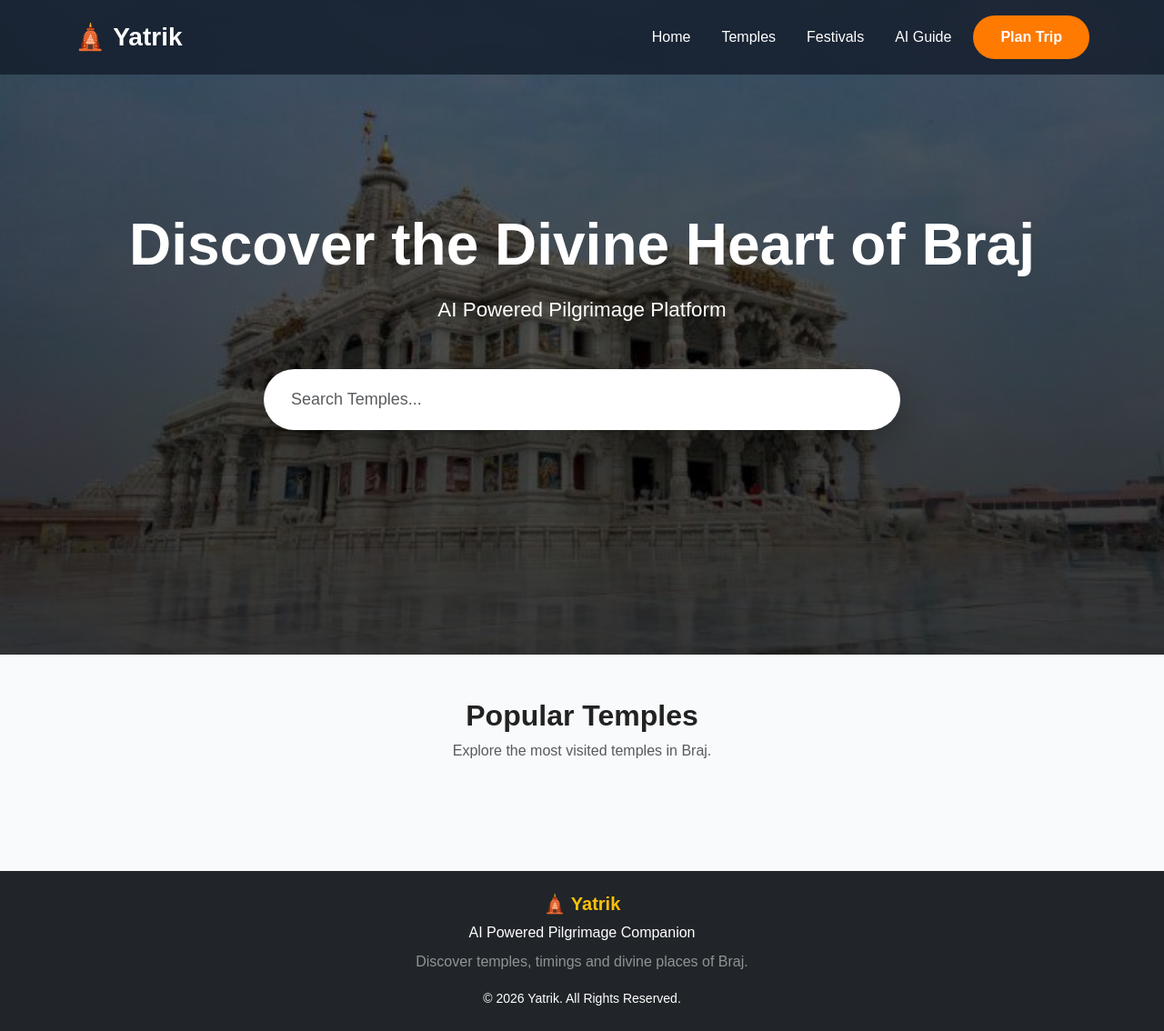
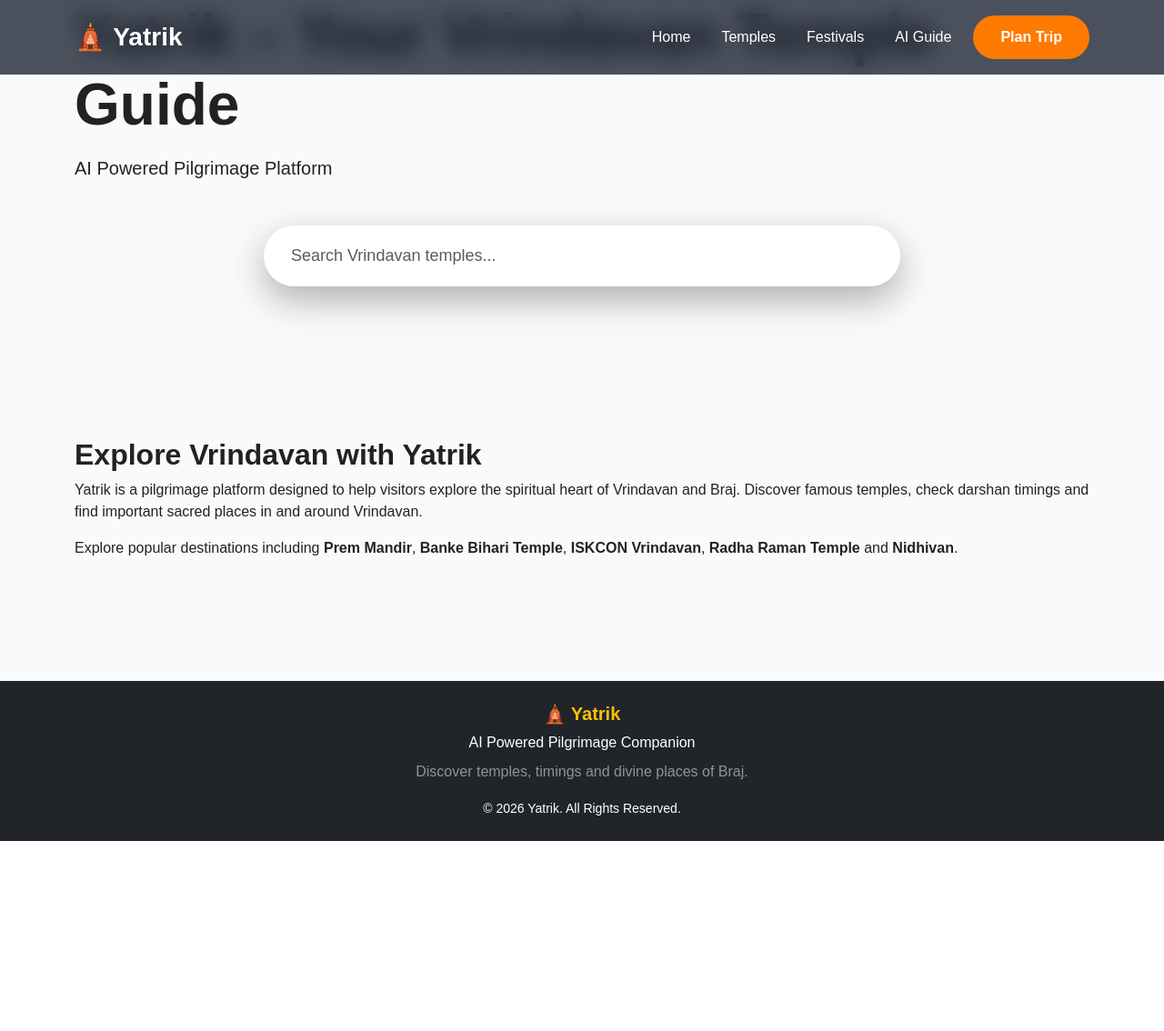
Before and after one commit to yashthenua63-prog/Yatrik, a Flask app: page / in a window 1280 px wide. Shown: the whole page at 91% size. After the commit the page ends 925 px from the top, so only its background shows below. Run offline with Flask 3, Linux system fonts and the light colour scheme; data that the repository does not hold is empty.

Commit message:
Improve Yatrik SEO

```diff
--- a/app/templates/layouts/base.html
+++ b/app/templates/layouts/base.html
@@ -22,16 +22,50 @@
     <!-- SEO Keywords -->
     <meta
         name="keywords"
-        content="Vrindavan temples, Braj temples, Prem Mandir, Banke Bihari Temple, ISKCON Vrindavan, Radha Raman Temple, Nidhivan, Yatrik"
+        content="Yatrik Vrindavan, Vrindavan temples, Braj temples, Prem Mandir, Banke Bihari Temple, ISKCON Vrindavan, Radha Raman Temple, Nidhivan"
     >
 
+    <!-- Author -->
     <meta name="author" content="Yatrik">
 
+    <!-- Page Title -->
     <title>
         {% block title %}
         Yatrik Vrindavan – Temple Guide, Darshan & Timings
         {% endblock %}
     </title>
+
+    <!-- Canonical URL -->
+    <link
+        rel="canonical"
+        href="https://yatrik-rw1u.onrender.com/"
+    >
+
+    <!-- Open Graph / Social Sharing -->
+    <meta
+        property="og:title"
+        content="Yatrik Vrindavan – Temple Guide, Darshan & Timings"
+    >
+
+    <meta
+        property="og:description"
+        content="Explore Vrindavan temples, darshan timings and pilgrimage information with Yatrik."
+    >
+
+    <meta
+        property="og:url"
+        content="https://yatrik-rw1u.onrender.com/"
+    >
+
+    <meta
+        property="og:type"
+        content="website"
+    >
+
+    <meta
+        property="og:site_name"
+        content="Yatrik"
+    >
 
     <!-- Google Fonts -->
     <link rel="preconnect" href="https://fonts.googleapis.com">
--- a/app/templates/pages/home.html
+++ b/app/templates/pages/home.html
@@ -1,230 +1,153 @@
 {% extends "layouts/base.html" %}
 
 {% block title %}
-Yatrik | Home
+Yatrik Vrindavan – Temple Guide, Darshan & Timings
 {% endblock %}
-
 
 {% block content %}
 
-
-<!-- Hero Section -->
-
-<section class="hero">
-
 <div class="container">
 
+    <!-- Main Heading -->
     <h1 class="display-3 fw-bold">
-            Discover the Divine Heart of Braj
+        Yatrik – Your Vrindavan Temple Guide
     </h1>
-
 
     <p class="lead mt-3">
         AI Powered Pilgrimage Platform
     </p>
 
 
-
+    <!-- Search Box -->
     <div class="search-box mt-5">
 
         <input
             id="searchInput"
             class="form-control form-control-lg"
             type="text"
-                placeholder="Search Temples...">
-
+            placeholder="Search Vrindavan temples..."
+            aria-label="Search Vrindavan temples"
+        >
 
         <div id="search-results" class="mt-3"></div>
-
 
     </div>
 
 
+    <!-- Temple Cards -->
+    <div class="row mt-5" id="temple-container">
     </div>
 
-</section>
 
+    <!-- SEO Content -->
+    <section class="mt-5 mb-5">
 
+        <h2>Explore Vrindavan with Yatrik</h2>
 
-
-
-<!-- Popular Temples -->
-
-<section class="py-5">
-
-<div class="container">
-
-
-<div class="text-center mb-5">
-
-<h2 class="fw-bold">
-Popular Temples
-</h2>
-
-
-<p class="text-muted">
-Explore the most visited temples in Braj.
+        <p>
+            Yatrik is a pilgrimage platform designed to help visitors
+            explore the spiritual heart of Vrindavan and Braj. Discover
+            famous temples, check darshan timings and find important
+            sacred places in and around Vrindavan.
         </p>
 
+        <p>
+            Explore popular destinations including
+            <strong>Prem Mandir</strong>,
+            <strong>Banke Bihari Temple</strong>,
+            <strong>ISKCON Vrindavan</strong>,
+            <strong>Radha Raman Temple</strong> and
+            <strong>Nidhivan</strong>.
+        </p>
+
+    </section>
 
 </div>
 
 
-
-
-<div class="row g-4" id="temple-container">
-
-</div>
-
-
-
-</div>
-
-</section>
-
-
-
-
-
-
 <script>
 
-
 const container = document.getElementById("temple-container");
-
 const searchInput = document.getElementById("searchInput");
-
 const resultBox = document.getElementById("search-results");
 
 
-
-
-
-function loadTemples(url="/api/temples"){
-
+// Load Temples
+function loadTemples(url="/api/temples") {
 
     fetch(url)
 
         .then(response => response.json())
 
-
         .then(temples => {
-
 
             container.innerHTML = "";
 
-
             temples.forEach(temple => {
-
-
 
                 container.innerHTML += `
 
+                    <div class="col-md-4 mb-4">
 
-<div class="col-md-6 col-lg-3">
+                        <div class="card h-100 shadow-sm">
 
-
-<div class="card h-100 shadow border-0">
-
-
-
-<img src="/static/images/${temple.image}"
-
+                            <img
+                                src="/static/images/${temple.image}"
                                 class="card-img-top"
-
-style="height:250px;object-fit:cover;">
-
-
+                                style="height:250px;object-fit:cover;"
+                                alt="${temple.name} Vrindavan"
+                            >
 
                             <div class="card-body">
 
+                                <h3 class="card-title">
+                                    ${temple.name}
+                                </h3>
 
-
-<h4>
-${temple.name}
-</h4>
-
-
-
-<p class="text-muted">
-${temple.description}
-</p>
-
-
-
-<p>
+                                <p class="card-text">
                                     📍 ${temple.city}
                                 </p>
 
-
-
-<p>
-⏰ ${temple.opening_time}
--
-${temple.closing_time}
-</p>
-
-
-
-<a href="/temples/${temple.id}"
-
-class="btn btn-warning w-100">
-
+                                <a
+                                    href="/temples/${temple.id}"
+                                    class="btn btn-warning w-100"
+                                >
                                     View Details
-
                                 </a>
-
-
 
                             </div>
 
+                        </div>
 
                     </div>
 
-
-</div>
-
-
-
                 `;
-
-
 
             });
 
+        })
+
+        .catch(error => {
+
+            console.error("Error loading temples:", error);
 
         });
-
 
 }
 
 
-
-
-
-
 // Load all temples initially
-
 loadTemples();
 
 
-
-
-
-
-
 // Search System
-
-
-searchInput.addEventListener("keyup", function(){
-
+searchInput.addEventListener("keyup", function() {
 
     let query = this.value.trim();
 
 
-
-if(query.length === 0){
-
+    // If search is empty, show all temples
+    if (query.length === 0) {
 
         resultBox.innerHTML = "";
 
@@ -232,83 +155,76 @@ loadTemples();
 
         return;
 
+    }
+
+
+    // Search API
+    fetch("/api/temples/search?q=" + encodeURIComponent(query))
+
+        .then(response => response.json())
+
+        .then(temples => {
+
+            resultBox.innerHTML = "";
+
+            container.innerHTML = "";
+
+
+            if (temples.length === 0) {
+
+                resultBox.innerHTML = `
+                    <div class="alert alert-warning">
+                        No temples found.
+                    </div>
+                `;
+
+                return;
 
             }
 
 
-
-
-
-fetch("/api/temples/search?q=" + query)
-
-
-.then(response => response.json())
-
-
-.then(temples => {
-
-
-
-resultBox.innerHTML = "";
-
-
-
             temples.forEach(temple => {
-
-
 
                 resultBox.innerHTML += `
 
+                    <div class="card mb-3 shadow-sm">
 
+                        <div class="card-body">
 
-<div class="card shadow p-3 mb-3">
-
-
-
-<h5>
-🛕 ${temple.name}
-</h5>
-
-
+                            <h3>
+                                ${temple.name}
+                            </h3>
 
                             <p>
                                 📍 ${temple.city}
                             </p>
 
-
-
-<a href="/temples/${temple.id}"
-
-class="btn btn-warning">
-
+                            <a
+                                href="/temples/${temple.id}"
+                                class="btn btn-warning"
+                            >
                                 View Details
-
                             </a>
-
-
 
                         </div>
 
-
+                    </div>
 
                 `;
 
+            });
 
+        })
+
+        .catch(error => {
+
+            console.error("Search error:", error);
 
         });
 
-
 });
-
-
-
-});
-
-
-
 
 </script>
 
 
-
 {% endblock %}
```
Lines whose indentation alone changed are shown as unchanged.
